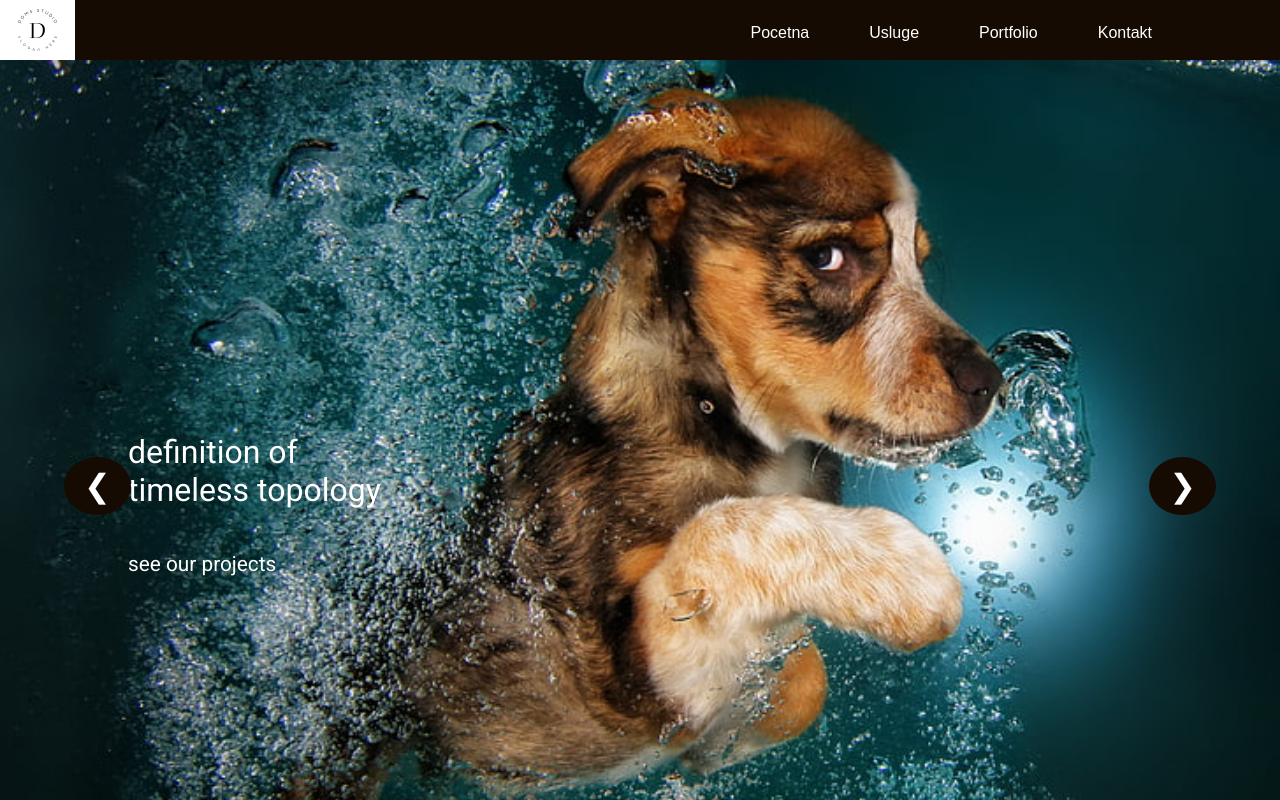
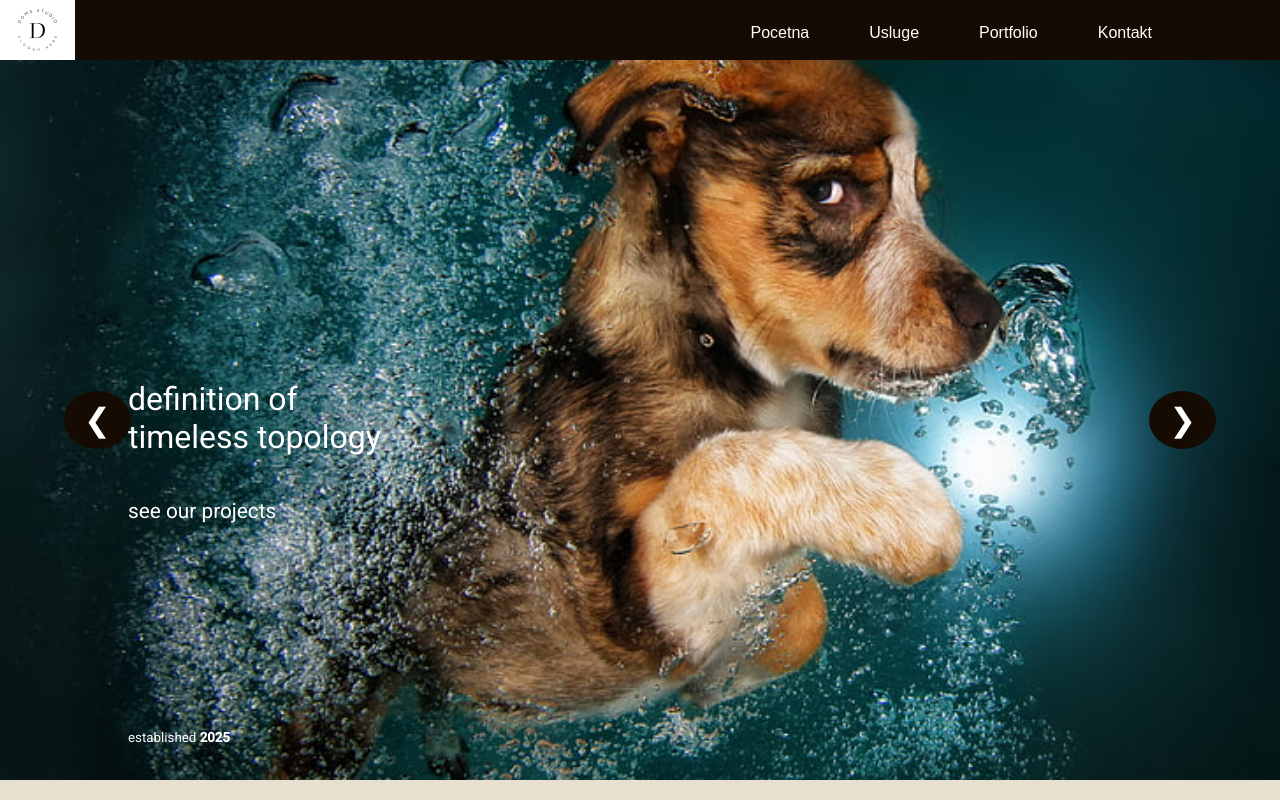
Before and after one commit to SrebroN/dott.site, an Angular app in the folder DOMS_Sajt/: page / in a window 1280 px wide. Shown: the top 800 px of the page. Built offline with nearby package versions, Linux system fonts and the light colour scheme.

Commit message:
slideshow_animation

```diff
--- a/DOMS_Sajt/angular.json
+++ b/DOMS_Sajt/angular.json
@@ -21,9 +21,9 @@
             ],
             "tsConfig": "tsconfig.app.json",
             "assets": [
-               "src/favicon.ico",
-               "src/assets"
-             ],
+              "src/favicon.ico",
+              "src/assets"
+            ],
             "styles": [
               "src/custom-theme.scss",
               "src/styles.css"
--- a/DOMS_Sajt/src/app/pocetna/pocetna.component.css
+++ b/DOMS_Sajt/src/app/pocetna/pocetna.component.css
@@ -7,9 +7,20 @@
   display: flex;
 }
 
+.image_wrapper {
+  width: 100%;
+  overflow: hidden;
+  position: relative;
+  aspect-ratio: 16/9;
+}
+
 .container img#top_image {
   width: 100%;
-
+  height: 100%;
+  object-fit: cover;
+  position: absolute;
+  top: 0;
+  left: 0;
 }
 
 .controls {
@@ -82,8 +93,8 @@ button {
 
 .top_text a:link,
 .top_text a:visited,
-.top_text a:active{
- color:black;
+.top_text a:active {
+  color: black;
 }
 
 .images_ {
@@ -120,7 +131,7 @@ button {
 }
 
 .images_each:hover .images_each {
-  opacity:0.3;
+  opacity: 0.3;
 }
 
 .images_each:hover .images_text {
--- a/DOMS_Sajt/src/app/pocetna/pocetna.component.html
+++ b/DOMS_Sajt/src/app/pocetna/pocetna.component.html
@@ -1,8 +1,12 @@
 <body>
   <div class="container">
-    <img [src]="images[currentIndex]" alt="Slide image" id="top_image">
+    <div class="image_wrapper">
+      <ng-container *ngFor="let img of images; let i = index">
+        <img *ngIf="i === currentIndex" [@fade] [src]="img" alt="Slide image" id="top_image" />
+      </ng-container>
+    </div>
     <div class="top_left_text">
-      <p>definition of <br>timeless topology</p>
+      <p>definition of<br>timeless topology</p>
       <div><a href routerLink="/portfolio">see our projects </a>
       </div>
     </div>
--- a/DOMS_Sajt/src/app/pocetna/pocetna.component.ts
+++ b/DOMS_Sajt/src/app/pocetna/pocetna.component.ts
@@ -3,17 +3,28 @@ import { NavigationEnd, Router } from '@angular/router';
 import { RouterLink } from '@angular/router';
 import { MatIconModule } from '@angular/material/icon';
 import { animate, state, style, transition, trigger } from '@angular/animations';
+import { CommonModule } from '@angular/common';
 @Component({
   selector: 'app-pocetna',
   standalone: true,
-  imports: [RouterLink,MatIconModule],
+  imports: [RouterLink, MatIconModule,CommonModule],
   templateUrl: './pocetna.component.html',
   styleUrl: './pocetna.component.css',
-
+  animations: [
+    trigger('fade', [
+      transition(':enter', [
+        style({ opacity: 0 }),
+        animate('600ms ease-in', style({ opacity: 1 }))
+      ]),
+      transition(':leave', [
+        animate('600ms ease-out', style({ opacity: 0 }))
+      ])
+    ])
+  ]
 })
 
 export class PocetnaComponent implements OnInit, OnDestroy {
-  constructor (private router:Router){}
+  constructor(private router: Router) { }
   images: string[] = [
     "assets/slike/slideshow_dog_1.webp",
     "assets/slike/slideshow_dog_2.jpg",
@@ -24,11 +35,11 @@ export class PocetnaComponent implements OnInit, OnDestroy {
   intervalId: any;
   ngOnInit(): void {
     this.startAutoSlide();
-    this.router.events.subscribe((event)=>{
-      if(!(event instanceof NavigationEnd)){
+    this.router.events.subscribe((event) => {
+      if (!(event instanceof NavigationEnd)) {
         return;
       }
-      window.scrollTo(0,0);
+      window.scrollTo(0, 0);
     })
   }
 
@@ -45,7 +56,7 @@ export class PocetnaComponent implements OnInit, OnDestroy {
   nextSlide() {
     this.currentIndex = (this.currentIndex + 1) % this.images.length;
   }
-  prevSlide(){
-    this.currentIndex=(this.currentIndex-1 +this.images.length)%this.images.length;
+  prevSlide() {
+    this.currentIndex = (this.currentIndex - 1 + this.images.length) % this.images.length;
   }
 }
--- a/DOMS_Sajt/src/app/portfolio/portfolio.component.css
+++ b/DOMS_Sajt/src/app/portfolio/portfolio.component.css
@@ -1,5 +1,6 @@
 .container {
   position: relative;
+  aspect-ratio: 16/9;
   display: flex;
 }
 
@@ -17,27 +18,35 @@
   -ms-transform: translate(-50%, -50%);
 }
 
+.image_wrapper {
+  width: 100%;
+  overflow: hidden;
+  position: relative;
+}
+
 .bot_left_text {
   position: absolute;
   color: #fff;
   font-size: smaller;
   left: 10%;
-  bottom: 0%;
+  bottom: 3%;
 }
 
 .h1 {
-  padding-left:10%;
+  padding-left: 10%;
 }
-.table_{
-  padding-left:10%;
+
+.table_ {
+  padding-left: 10%;
   padding-right: 10%;
-  width:100%;
-  display:block;
+  width: 100%;
+  display: block;
   border-spacing: 15px;
 
 }
-.table_ img{
-width:100%;
+
+.table_ img {
+  width: 100%;
 }
 
 .image-grid {
@@ -46,7 +55,8 @@ width:100%;
   padding-right: 10%;
   width: 100%;
   display: grid;
-  grid-template-columns: repeat(3, 1fr); /* 3 columns */
+  grid-template-columns: repeat(3, 1fr);
+  /* 3 columns */
   gap: 1rem;
   margin-bottom: 3pc;
 }
--- a/DOMS_Sajt/src/app/portfolio/portfolio.component.html
+++ b/DOMS_Sajt/src/app/portfolio/portfolio.component.html
@@ -1,7 +1,7 @@
 <body>
 
-  <div>
-    <div class="container">
+  <div class="container">
+    <div class="image_wrapper">
       <img src="../../assets/slike/portofolio_doggo_wallpaper.jpg" id="top_image">
     </div>
     <div class="container_middle_text">
--- a/DOMS_Sajt/src/app/usluge/usluge.component.css
+++ b/DOMS_Sajt/src/app/usluge/usluge.component.css
@@ -1,6 +1,7 @@
 .container {
   position: relative;
   display: flex;
+  aspect-ratio: 16/9;
 }
 
 .container img#top_image {
@@ -17,18 +18,24 @@
   -ms-transform: translate(-50%, -50%);
 }
 
+.image_wrapper {
+  width: 100%;
+  overflow: hidden;
+  position: relative;
+}
+
 .bot_left_text {
   position: absolute;
   color: #fff;
   font-size: smaller;
   left: 10%;
-  bottom: 0%;
+  bottom: 3%;
 }
 
 
 .bottom_container {
-  margin-top:40px;
-  border-top:100px;
+  margin-top: 40px;
+  border-top: 100px;
   display: flex;
   width: 100%;
 }
@@ -49,7 +56,7 @@
 }
 
 .bottom_text_section {
-/* width: 30%;*/
+  /* width: 30%;*/
   display: flex;
   flex-direction: column;
   justify-content: center;
@@ -57,10 +64,12 @@
   padding: 5%10%;
   text-align: justify;
 }
-.bottom_container_picture{
+
+.bottom_container_picture {
   box-shadow: 0px 2px 2px rgba(0, 0, 0, 0.1);
 }
-.bottom_text_section li{
+
+.bottom_text_section li {
   margin-bottom: 1pc;
 }
 
--- a/DOMS_Sajt/src/app/usluge/usluge.component.html
+++ b/DOMS_Sajt/src/app/usluge/usluge.component.html
@@ -1,6 +1,6 @@
 <body>
-  <div>
-    <div class="container">
+  <div class="container">
+    <div class="image_wrapper">
       <img src="../../assets/slike/usluge_dog_wallpaper.jpg" id="top_image">
     </div>
     <div class="container_middle_text">
@@ -11,7 +11,7 @@
     </div>
   </div>
 
-  <div  class="bottom_container">
+  <div class="bottom_container">
     <div class="bottom_container_picture"><img src="../../assets/slike/usluge_haski_1.webp"></div>
     <div class="bottom_text_section">
       <h1>Projektovanje objekata</h1>
```
